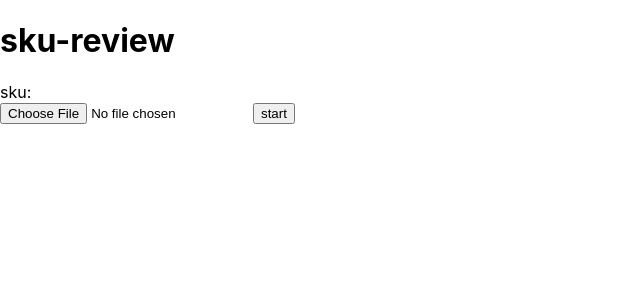
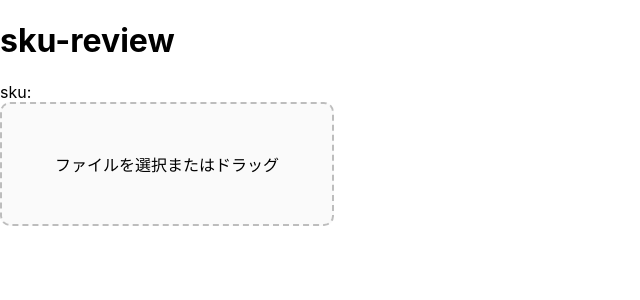
Before and after one commit to sushidesu/sku-review, a React (Create React App) app: page / in a window 1280 px wide. Shown: the top 300 px of the page, without its empty margins (0-640 px from the left). Built offline with nearby package versions, Linux system fonts and the light colour scheme.

Commit message:
feat: update to drag and drop files

```diff
--- a/src/components/App.tsx
+++ b/src/components/App.tsx
@@ -1,14 +1,14 @@
-import React, { useCallback, useRef, useState } from "react"
-import { readSheet } from "./Utils"
+import React, { useCallback, useState } from "react"
+import { readSheet } from "./utils"
 import { COLUMNS } from "../constants"
 import { ReviewResult } from "./ReviewResult"
+import { FileInput } from "./FileInput"
 
 export default () => {
-  const fileInput = useRef<HTMLInputElement>(null)
   const [result, setResult] = useState<number | null>(null)
 
-  const submit = useCallback(async () => {
-    const file = fileInput?.current?.files?.item(0)
+  const submit = useCallback(async (files: File[]) => {
+    const file = files[0]
     if (file) {
       const sheet = await readSheet(file)
       const sku = sheet
@@ -17,7 +17,7 @@ export default () => {
       setResult(sku)
     }
 
-  }, [fileInput, setResult])
+  }, [setResult])
 
   return (
     <div>
@@ -25,13 +25,10 @@ export default () => {
 
       <ReviewResult sku={result} />
 
-      <input
-        type="file"
-        ref={fileInput}
+      <FileInput
+        accept=".xls"
+        onDrop={submit}
       />
-      <button
-        onClick={submit}
-      >start</button>
     </div>
   )
 }
--- /dev/null
+++ b/src/components/FileInput.tsx
@@ -0,0 +1,31 @@
+import React from "react"
+import styled from "styled-components"
+import Dropzone, { DropzoneProps } from "react-dropzone"
+
+type FileInputProps = DropzoneProps
+
+export const FileInput: React.FC<FileInputProps> = (props) =>  (
+  <Dropzone {...props}>
+    {({ getRootProps, getInputProps }) => (
+      <DropzoneRoot {...getRootProps()}>
+        <input {...getInputProps()} />
+        <p>ファイルを選択またはドラッグ</p>
+      </DropzoneRoot>
+    )}
+  </Dropzone>
+)
+
+const DropzoneRoot = styled.div`
+  display: flex;
+  flex-direction: column;
+  justify-content: center;
+  align-items: center;
+
+  max-width: 330px;
+  min-height: 120px;
+  border: 2px dashed #bdbdbd;
+  border-radius: 10px;
+  background-color: #fafafa;
+  cursor: pointer;
+  outline: none;
+`
```
